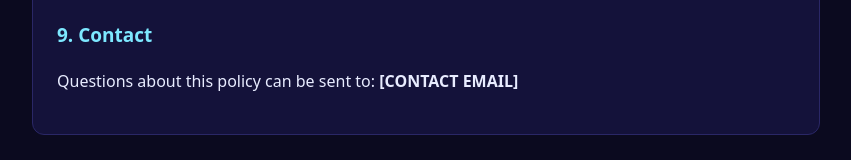
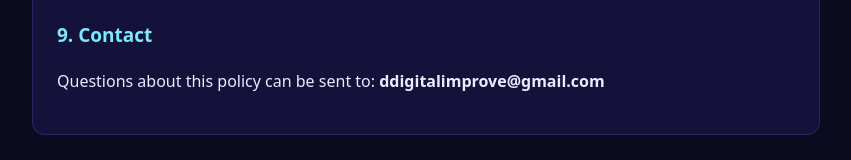
Before and after one commit to yayannn6/spaceshooter, a plain HTML site: page privacy-policy.html in a window 1280 px wide. Shown: the part 1701-1861 px from the top of the page, without its empty margins (214-1065 px from the left). Drawn offline with Linux system fonts and the light colour scheme.

Commit message:
Update contact email in privacy policy

```diff
--- a/privacy-policy.html
+++ b/privacy-policy.html
@@ -67,7 +67,7 @@
     <p>Kebijakan ini dapat diperbarui sewaktu-waktu. Versi terbaru selalu tersedia di halaman ini dengan tanggal pembaruan di bagian atas.</p>
 
     <h2>9. Kontak</h2>
-    <p>Pertanyaan tentang kebijakan ini dapat dikirim ke: <b>[EMAIL KONTAK]</b></p>
+    <p>Pertanyaan tentang kebijakan ini dapat dikirim ke: <b>ddigitalimprove@gmail.com</b></p>
   </section>
 
   <section id="en" class="lang">
@@ -104,7 +104,7 @@
     <p>This policy may be updated from time to time. The latest version is always available on this page, with the update date shown at the top.</p>
 
     <h2>9. Contact</h2>
-    <p>Questions about this policy can be sent to: <b>[CONTACT EMAIL]</b></p>
+    <p>Questions about this policy can be sent to: <b>ddigitalimprove@gmail.com</b></p>
   </section>
 </main>
 <script>
```
